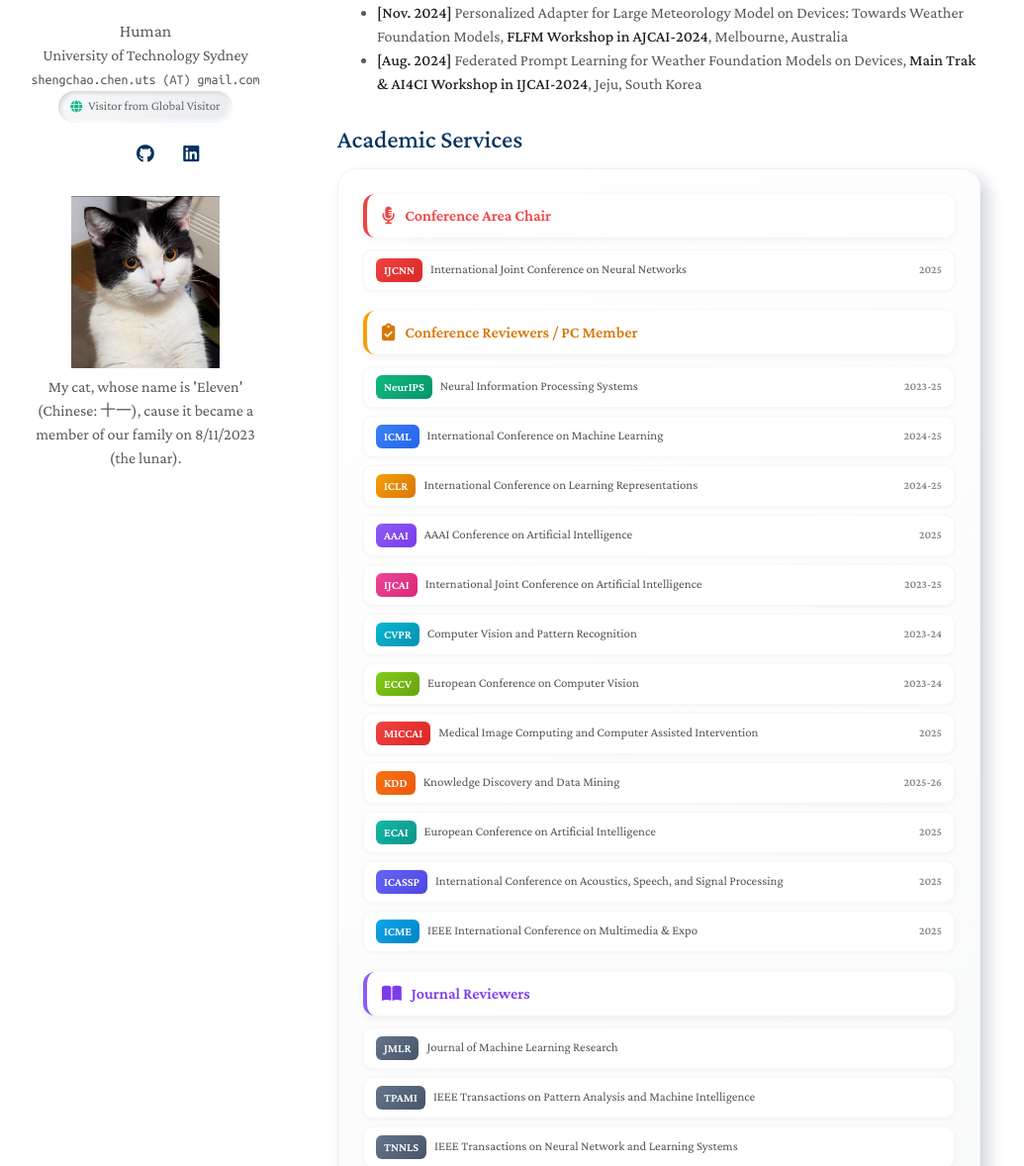
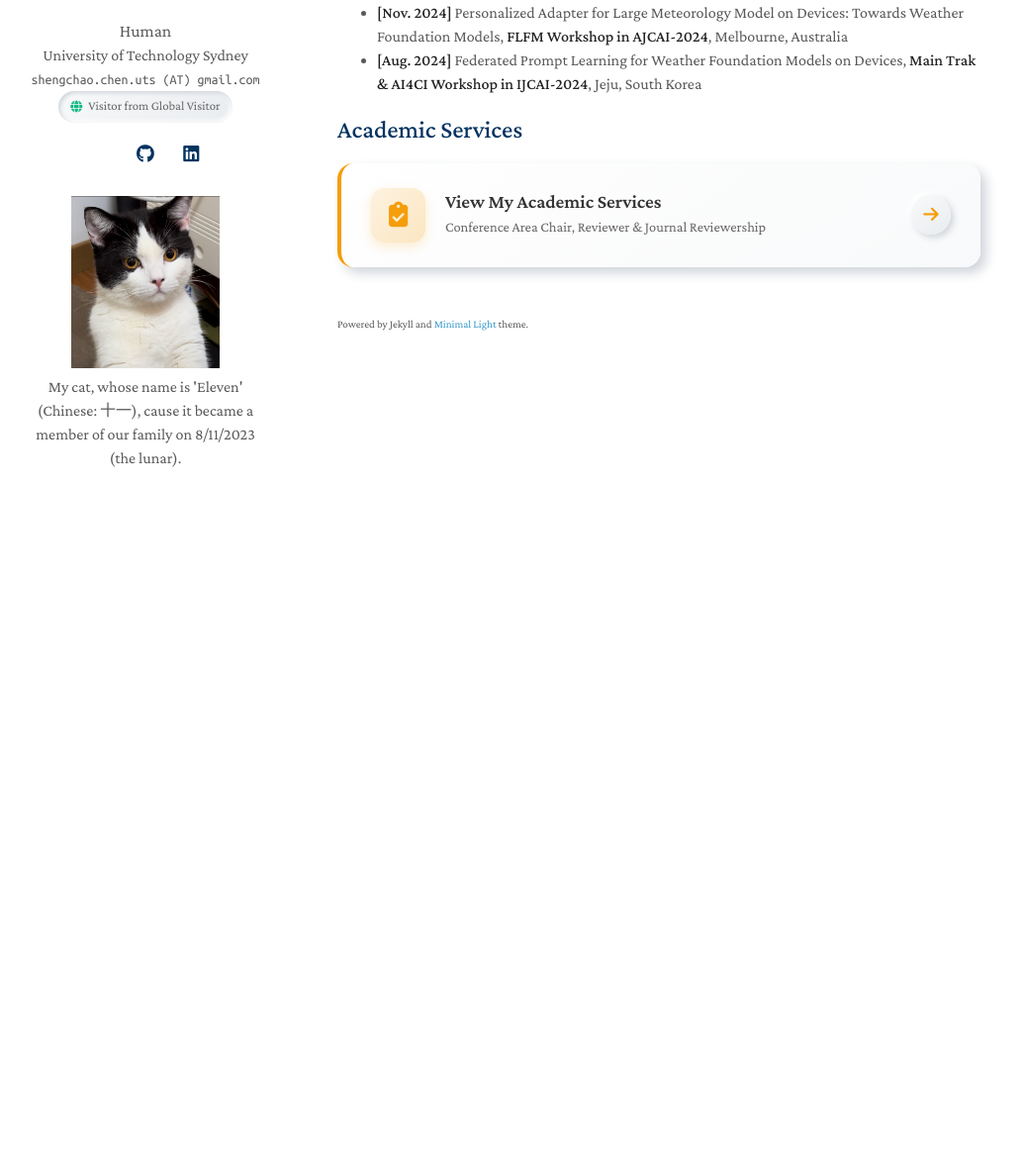
Before and after one commit to shengchaochen82/shengchaochen82.github.io, a Jekyll site: the page built from index.md, in a window 1280 px wide and 1400 px high, scrolled down 1684 px. Shown: the part 222-1400 px from the top of the window at 99% size, without its empty margins (129-1164 px from the left). Built offline with Jekyll 4.4.1, drawn with Linux system fonts in a browser that asks for light colours; a style sheet for code colours, icons or effects is not loaded; some of the changed lines change nothing that is shown; some of the changed text lies outside the part shown.

Commit message:
feat: wider panel, larger fonts, new services page
- Expand side panel width from 65% to 75% (max 800px)
- Increase all font sizes in panel for better readability
- Fix <strong> bold text by using jsonify filter
- Add authors styling with strong tag support
- Create dedicated /services page for Academic Services
- Add navigation card on homepage linking to services
- Services page has three styled cards with venue badges

Co-authored-by: Sisyphus <clio-agent@sisyphuslabs.ai>

```diff
--- a/_includes/categorized_publications.html
+++ b/_includes/categorized_publications.html
@@ -70,7 +70,7 @@
           {% for paper in cat_data.papers %}
           {
             title: "{{ paper.title | escape }}",
-            authors: "{{ paper.authors | escape }}",
+            authors: {{ paper.authors | jsonify }},
             conference: "{{ paper.conference | escape }}",
             conference_short: "{{ paper.conference_short }}",
             pdf: "{{ paper.pdf }}",
@@ -379,8 +379,8 @@
   position: fixed;
   top: 0;
   right: 0;
-  width: 65%;
-  max-width: 600px;
+  width: 75%;
+  max-width: 800px;
   height: 100vh;
   background: rgba(255, 255, 255, 0.98);
   backdrop-filter: blur(20px);
@@ -454,7 +454,7 @@
 .panel-content {
   flex: 1;
   overflow-y: auto;
-  padding: 16px 20px;
+  padding: 20px 28px;
 }
 
 .panel-description {
@@ -476,12 +476,12 @@
 
 .paper-item {
   display: flex;
-  gap: 12px;
-  padding: 12px;
+  gap: 16px;
+  padding: 16px;
   background: white;
-  border-radius: 12px;
-  box-shadow: 0 2px 6px rgba(0, 0, 0, 0.04);
-  border: 1px solid rgba(0, 0, 0, 0.03);
+  border-radius: 14px;
+  box-shadow: 0 2px 8px rgba(0, 0, 0, 0.05);
+  border: 1px solid rgba(0, 0, 0, 0.04);
   transition: all 0.3s ease;
   animation: slideInRight 0.35s ease forwards;
   opacity: 0;
@@ -505,9 +505,9 @@
 }
 
 .paper-thumb {
-  width: 85px;
-  height: 65px;
-  border-radius: 8px;
+  width: 110px;
+  height: 85px;
+  border-radius: 10px;
   overflow: hidden;
   position: relative;
   flex-shrink: 0;
@@ -522,14 +522,14 @@
 
 .thumb-badge {
   position: absolute;
-  top: 4px;
-  left: 4px;
-  padding: 2px 5px;
-  background: rgba(0, 0, 0, 0.7);
+  top: 6px;
+  left: 6px;
+  padding: 3px 8px;
+  background: rgba(0, 0, 0, 0.75);
   color: white;
-  font-size: 0.6rem;
+  font-size: 0.75rem;
   font-weight: 700;
-  border-radius: 3px;
+  border-radius: 4px;
 }
 
 .paper-details {
@@ -538,10 +538,10 @@
 }
 
 .paper-title-line {
-  font-size: 0.9rem;
+  font-size: 1.05rem;
   font-weight: 700;
-  margin-bottom: 4px;
-  line-height: 1.35;
+  margin-bottom: 6px;
+  line-height: 1.4;
 }
 
 .paper-title-line a {
@@ -555,35 +555,41 @@
 }
 
 .paper-meta {
-  font-size: 0.75rem;
-  color: #666;
-  margin-bottom: 3px;
-  line-height: 1.3;
+  font-size: 0.9rem;
+  color: #444;
+  margin-bottom: 4px;
+  line-height: 1.4;
+}
+
+.paper-meta strong {
+  font-weight: 700;
+  color: #333;
 }
 
 .paper-venue {
-  font-size: 0.75rem;
-  color: #888;
-  margin-bottom: 8px;
+  font-size: 0.85rem;
+  color: #666;
+  margin-bottom: 10px;
 }
 
 .paper-actions {
   display: flex;
-  gap: 6px;
+  gap: 8px;
   flex-wrap: wrap;
 }
 
 .action-btn {
   display: inline-flex;
   align-items: center;
-  gap: 3px;
-  padding: 4px 8px;
-  background: #f5f5f5;
-  border-radius: 5px;
-  font-size: 0.7rem;
-  color: #555;
+  gap: 5px;
+  padding: 6px 12px;
+  background: #f0f0f0;
+  border-radius: 6px;
+  font-size: 0.8rem;
+  color: #444;
   text-decoration: none;
   transition: all 0.2s;
+  font-weight: 500;
 }
 
 .action-btn:hover {
@@ -592,20 +598,21 @@
 }
 
 .paper-highlight {
-  margin-top: 6px;
-  padding: 5px 8px;
+  margin-top: 8px;
+  padding: 6px 10px;
   background: linear-gradient(135deg, #fef3c7, #fde68a);
-  border-radius: 5px;
-  font-size: 0.7rem;
+  border-radius: 6px;
+  font-size: 0.8rem;
   color: #92400e;
   display: inline-flex;
   align-items: center;
-  gap: 4px;
+  gap: 5px;
+  font-weight: 500;
 }
 
 .paper-highlight i {
   color: #f59e0b;
-  font-size: 0.65rem;
+  font-size: 0.75rem;
 }
 
 @media (max-width: 768px) {
--- a/index.md
+++ b/index.md
@@ -25,4 +25,143 @@
 - **[Aug. 2024]** Federated Prompt Learning for Weather Foundation Models on Devices, **Main Trak & AI4CI Workshop in IJCAI-2024**, Jeju,
 South Korea
 
-{% include_relative _includes/services_boxed.html %}
+## Academic Services
+
+<div class="services-entry">
+  <a href="/services" class="services-card">
+    <div class="services-icon">
+      <i class="fas fa-clipboard-check"></i>
+    </div>
+    <div class="services-info">
+      <h3>View My Academic Services</h3>
+      <p>Conference Area Chair, Reviewer & Journal Reviewership</p>
+    </div>
+    <div class="services-arrow">
+      <i class="fas fa-arrow-right"></i>
+    </div>
+  </a>
+</div>
+
+<style>
+.services-entry {
+  margin: 20px 0;
+}
+
+.services-card {
+  display: flex;
+  align-items: center;
+  gap: 20px;
+  padding: 25px 30px;
+  background: linear-gradient(145deg, #ffffff, #f8f9fa);
+  border-radius: 16px;
+  box-shadow: 6px 6px 12px #d1d5db, -6px -6px 12px #ffffff;
+  text-decoration: none;
+  transition: all 0.3s cubic-bezier(0.34, 1.56, 0.64, 1);
+  border-left: 4px solid #f59e0b;
+}
+
+.services-card:hover {
+  transform: translateX(8px) scale(1.02);
+  box-shadow: 8px 8px 20px #c4c9d0, -8px -8px 20px #ffffff;
+}
+
+.services-icon {
+  width: 55px;
+  height: 55px;
+  border-radius: 14px;
+  display: flex;
+  align-items: center;
+  justify-content: center;
+  font-size: 1.6rem;
+  background: linear-gradient(135deg, #f59e0b20, #f59e0b40);
+  color: #f59e0b;
+  box-shadow: 0 4px 12px rgba(245, 158, 11, 0.2);
+  flex-shrink: 0;
+}
+
+.services-info {
+  flex: 1;
+}
+
+.services-info h3 {
+  margin: 0 0 5px 0;
+  font-size: 1.2rem;
+  color: #333;
+}
+
+.services-info p {
+  margin: 0;
+  font-size: 0.9rem;
+  color: #666;
+}
+
+.services-arrow {
+  width: 40px;
+  height: 40px;
+  border-radius: 50%;
+  display: flex;
+  align-items: center;
+  justify-content: center;
+  background: linear-gradient(145deg, #f8f9fa, #e9ecef);
+  color: #f59e0b;
+  box-shadow: 3px 3px 6px #d1d5db, -3px -3px 6px #ffffff;
+  transition: all 0.3s ease;
+  font-size: 1.1rem;
+}
+
+.services-card:hover .services-arrow {
+  background: #f59e0b;
+  color: white;
+  transform: translateX(4px);
+}
+
+@media (max-width: 600px) {
+  .services-card {
+    padding: 20px;
+    gap: 15px;
+  }
+
+  .services-icon {
+    width: 45px;
+    height: 45px;
+    font-size: 1.3rem;
+  }
+
+  .services-info h3 {
+    font-size: 1rem;
+  }
+
+  .services-info p {
+    font-size: 0.8rem;
+  }
+}
+
+@media (prefers-color-scheme: dark) {
+  .services-card {
+    background: linear-gradient(145deg, #2d3748, #1a202c);
+    box-shadow: 6px 6px 12px #1a202c, -6px -6px 12px #3d4856;
+  }
+
+  .services-card:hover {
+    box-shadow: 8px 8px 20px #151b24, -8px -8px 20px #3d4856;
+  }
+
+  .services-icon {
+    background: linear-gradient(135deg, #fbbf2420, #fbbf2440);
+    color: #fbbf24;
+  }
+
+  .services-info h3 {
+    color: #e2e8f0;
+  }
+
+  .services-info p {
+    color: #a0aec0;
+  }
+
+  .services-arrow {
+    background: linear-gradient(145deg, #2d3748, #1a202c);
+    box-shadow: 3px 3px 6px #1a202c, -3px -3px 6px #3d4856;
+  }
+}
+</style>
--- /dev/null
+++ b/services.md
@@ -0,0 +1,387 @@
+---
+layout: homepage
+---
+
+<div class="services-page">
+  <div class="services-header">
+    <a href="/" class="back-link">
+      <i class="fas fa-arrow-left"></i> Back to Home
+    </a>
+    <h1>Academic Services</h1>
+    <p class="services-subtitle">Conference Roles & Journal Reviewership</p>
+  </div>
+
+  <div class="services-grid">
+    <!-- Area Chair -->
+    <div class="service-card area-chair">
+      <div class="card-header">
+        <div class="card-icon">
+          <i class="fas fa-microphone-alt"></i>
+        </div>
+        <h2>Area Chair</h2>
+      </div>
+      <div class="card-body">
+        <div class="venue-item">
+          <span class="venue-badge">IJCNN 2025</span>
+          <span class="venue-full">International Joint Conference on Neural Networks</span>
+        </div>
+      </div>
+    </div>
+
+    <!-- Conference Reviewers -->
+    <div class="service-card reviewer">
+      <div class="card-header">
+        <div class="card-icon">
+          <i class="fas fa-clipboard-check"></i>
+        </div>
+        <h2>Conference Reviewer / PC Member</h2>
+      </div>
+      <div class="card-body">
+        <div class="venue-item">
+          <span class="venue-badge neurips">NeurIPS</span>
+          <span class="venue-full">Neural Information Processing Systems</span>
+          <span class="venue-years">2023, 2024, 2025</span>
+        </div>
+        <div class="venue-item">
+          <span class="venue-badge icml">ICML</span>
+          <span class="venue-full">International Conference on Machine Learning</span>
+          <span class="venue-years">2024, 2025</span>
+        </div>
+        <div class="venue-item">
+          <span class="venue-badge iclr">ICLR</span>
+          <span class="venue-full">International Conference on Learning Representations</span>
+          <span class="venue-years">2024, 2025</span>
+        </div>
+        <div class="venue-item">
+          <span class="venue-badge aaai">AAAI</span>
+          <span class="venue-full">AAAI Conference on Artificial Intelligence</span>
+          <span class="venue-years">2025</span>
+        </div>
+        <div class="venue-item">
+          <span class="venue-badge ijcai">IJCAI</span>
+          <span class="venue-full">International Joint Conference on Artificial Intelligence</span>
+          <span class="venue-years">2023, 2024, 2025</span>
+        </div>
+        <div class="venue-item">
+          <span class="venue-badge cvpr">CVPR</span>
+          <span class="venue-full">Computer Vision and Pattern Recognition</span>
+          <span class="venue-years">2023, 2024</span>
+        </div>
+        <div class="venue-item">
+          <span class="venue-badge eccv">ECCV</span>
+          <span class="venue-full">European Conference on Computer Vision</span>
+          <span class="venue-years">2023, 2024</span>
+        </div>
+        <div class="venue-item">
+          <span class="venue-badge miccai">MICCAI</span>
+          <span class="venue-full">Medical Image Computing and Computer Assisted Intervention</span>
+          <span class="venue-years">2025</span>
+        </div>
+        <div class="venue-item">
+          <span class="venue-badge kdd">KDD</span>
+          <span class="venue-full">Knowledge Discovery and Data Mining</span>
+          <span class="venue-years">2025, 2026</span>
+        </div>
+        <div class="venue-item">
+          <span class="venue-badge ecai">ECAI</span>
+          <span class="venue-full">European Conference on Artificial Intelligence</span>
+          <span class="venue-years">2025</span>
+        </div>
+        <div class="venue-item">
+          <span class="venue-badge icassp">ICASSP</span>
+          <span class="venue-full">International Conference on Acoustics, Speech, and Signal Processing</span>
+          <span class="venue-years">2025</span>
+        </div>
+        <div class="venue-item">
+          <span class="venue-badge icme">ICME</span>
+          <span class="venue-full">IEEE International Conference on Multimedia & Expo</span>
+          <span class="venue-years">2025</span>
+        </div>
+      </div>
+    </div>
+
+    <!-- Journal Reviewers -->
+    <div class="service-card journal">
+      <div class="card-header">
+        <div class="card-icon">
+          <i class="fas fa-book-open"></i>
+        </div>
+        <h2>Journal Reviewer</h2>
+      </div>
+      <div class="card-body">
+        <div class="venue-item">
+          <span class="venue-badge journal-badge">JMLR</span>
+          <span class="venue-full">Journal of Machine Learning Research</span>
+        </div>
+        <div class="venue-item">
+          <span class="venue-badge journal-badge">TPAMI</span>
+          <span class="venue-full">IEEE Transactions on Pattern Analysis and Machine Intelligence</span>
+        </div>
+        <div class="venue-item">
+          <span class="venue-badge journal-badge">TNNLS</span>
+          <span class="venue-full">IEEE Transactions on Neural Networks and Learning Systems</span>
+        </div>
+        <div class="venue-item">
+          <span class="venue-badge journal-badge">TKDE</span>
+          <span class="venue-full">IEEE Transactions on Knowledge and Data Engineering</span>
+        </div>
+        <div class="venue-item">
+          <span class="venue-badge journal-badge">TGRS</span>
+          <span class="venue-full">IEEE Transactions on Geoscience and Remote Sensing</span>
+        </div>
+        <div class="venue-item">
+          <span class="venue-badge journal-badge">TETC</span>
+          <span class="venue-full">IEEE Transactions on Emerging Topics in Computing</span>
+        </div>
+        <div class="venue-item">
+          <span class="venue-badge journal-badge">KBS</span>
+          <span class="venue-full">Knowledge-Based Systems</span>
+        </div>
+        <div class="venue-item">
+          <span class="venue-badge journal-badge">AIM</span>
+          <span class="venue-full">Artificial Intelligence in Medicine</span>
+        </div>
+      </div>
+    </div>
+  </div>
+</div>
+
+<style>
+.services-page {
+  max-width: 900px;
+  margin: 0 auto;
+  padding: 40px 20px;
+}
+
+.services-header {
+  text-align: center;
+  margin-bottom: 40px;
+}
+
+.back-link {
+  display: inline-flex;
+  align-items: center;
+  gap: 8px;
+  padding: 10px 20px;
+  background: linear-gradient(145deg, #f8f9fa, #e9ecef);
+  border-radius: 25px;
+  text-decoration: none;
+  color: #555;
+  font-weight: 600;
+  box-shadow: 4px 4px 8px #d1d5db, -4px -4px 8px #ffffff;
+  transition: all 0.3s ease;
+  margin-bottom: 20px;
+}
+
+.back-link:hover {
+  transform: translateY(-2px);
+  box-shadow: 6px 6px 12px #c4c9d0, -6px -6px 12px #ffffff;
+  color: #333;
+}
+
+.services-header h1 {
+  font-size: 2.5rem;
+  margin: 15px 0 10px;
+  color: #333;
+}
+
+.services-subtitle {
+  font-size: 1.1rem;
+  color: #666;
+  margin: 0;
+}
+
+.services-grid {
+  display: flex;
+  flex-direction: column;
+  gap: 25px;
+}
+
+.service-card {
+  background: linear-gradient(145deg, #ffffff, #f8f9fa);
+  border-radius: 20px;
+  padding: 30px;
+  box-shadow: 8px 8px 16px #d1d5db, -8px -8px 16px #ffffff;
+  border: 1px solid rgba(0, 0, 0, 0.03);
+  transition: all 0.3s ease;
+}
+
+.service-card:hover {
+  transform: translateY(-3px);
+  box-shadow: 12px 12px 24px #c4c9d0, -12px -12px 24px #ffffff;
+}
+
+.service-card.area-chair {
+  border-left: 5px solid #ef4444;
+}
+
+.service-card.reviewer {
+  border-left: 5px solid #f59e0b;
+}
+
+.service-card.journal {
+  border-left: 5px solid #8b5cf6;
+}
+
+.card-header {
+  display: flex;
+  align-items: center;
+  gap: 15px;
+  margin-bottom: 25px;
+}
+
+.card-icon {
+  width: 55px;
+  height: 55px;
+  border-radius: 15px;
+  display: flex;
+  align-items: center;
+  justify-content: center;
+  font-size: 1.6rem;
+}
+
+.area-chair .card-icon {
+  background: linear-gradient(135deg, #ef444420, #ef444440);
+  color: #ef4444;
+}
+
+.reviewer .card-icon {
+  background: linear-gradient(135deg, #f59e0b20, #f59e0b40);
+  color: #f59e0b;
+}
+
+.journal .card-icon {
+  background: linear-gradient(135deg, #8b5cf620, #8b5cf640);
+  color: #8b5cf6;
+}
+
+.card-header h2 {
+  font-size: 1.5rem;
+  margin: 0;
+  color: #333;
+}
+
+.card-body {
+  display: flex;
+  flex-direction: column;
+  gap: 12px;
+}
+
+.venue-item {
+  display: flex;
+  align-items: center;
+  gap: 12px;
+  padding: 12px 15px;
+  background: white;
+  border-radius: 10px;
+  box-shadow: 0 2px 6px rgba(0, 0, 0, 0.04);
+  transition: all 0.3s ease;
+}
+
+.venue-item:hover {
+  transform: translateX(5px);
+  box-shadow: 0 4px 12px rgba(0, 0, 0, 0.08);
+}
+
+.venue-badge {
+  padding: 6px 12px;
+  border-radius: 8px;
+  font-size: 0.85rem;
+  font-weight: 800;
+  color: white;
+  flex-shrink: 0;
+}
+
+.venue-badge.neurips { background: linear-gradient(135deg, #10b981, #059669); }
+.venue-badge.icml { background: linear-gradient(135deg, #3b82f6, #2563eb); }
+.venue-badge.iclr { background: linear-gradient(135deg, #f59e0b, #d97706); }
+.venue-badge.aaai { background: linear-gradient(135deg, #8b5cf6, #7c3aed); }
+.venue-badge.ijcai { background: linear-gradient(135deg, #ec4899, #db2777); }
+.venue-badge.cvpr { background: linear-gradient(135deg, #06b6d4, #0891b2); }
+.venue-badge.eccv { background: linear-gradient(135deg, #84cc16, #65a30d); }
+.venue-badge.miccai { background: linear-gradient(135deg, #ef4444, #dc2626); }
+.venue-badge.kdd { background: linear-gradient(135deg, #f97316, #ea580c); }
+.venue-badge.ecai { background: linear-gradient(135deg, #14b8a6, #0d9488); }
+.venue-badge.icassp { background: linear-gradient(135deg, #6366f1, #4f46e5); }
+.venue-badge.icme { background: linear-gradient(135deg, #0ea5e9, #0284c7); }
+.venue-badge.journal-badge { background: linear-gradient(135deg, #64748b, #475569); }
+
+.venue-full {
+  flex: 1;
+  font-size: 0.95rem;
+  color: #444;
+  font-weight: 500;
+}
+
+.venue-years {
+  font-size: 0.8rem;
+  color: #888;
+  font-weight: 600;
+  flex-shrink: 0;
+}
+
+@media (max-width: 768px) {
+  .services-header h1 {
+    font-size: 1.8rem;
+  }
+
+  .service-card {
+    padding: 20px;
+  }
+
+  .card-header h2 {
+    font-size: 1.2rem;
+  }
+
+  .venue-item {
+    flex-wrap: wrap;
+  }
+
+  .venue-full {
+    width: 100%;
+    order: 3;
+    font-size: 0.85rem;
+  }
+}
+
+@media (prefers-color-scheme: dark) {
+  .services-page {
+    color: #e2e8f0;
+  }
+
+  .back-link {
+    background: linear-gradient(145deg, #2d3748, #1a202c);
+    color: #a0aec0;
+    box-shadow: 4px 4px 8px #1a202c, -4px -4px 8px #3d4856;
+  }
+
+  .services-header h1 {
+    color: #e2e8f0;
+  }
+
+  .services-subtitle {
+    color: #a0aec0;
+  }
+
+  .service-card {
+    background: linear-gradient(145deg, #2d3748, #1a202c);
+    box-shadow: 8px 8px 16px #1a202c, -8px -8px 16px #3d4856;
+  }
+
+  .card-header h2 {
+    color: #e2e8f0;
+  }
+
+  .venue-item {
+    background: #2d3748;
+  }
+
+  .venue-full {
+    color: #e2e8f0;
+  }
+
+  .venue-years {
+    color: #718096;
+  }
+}
+</style>
```
